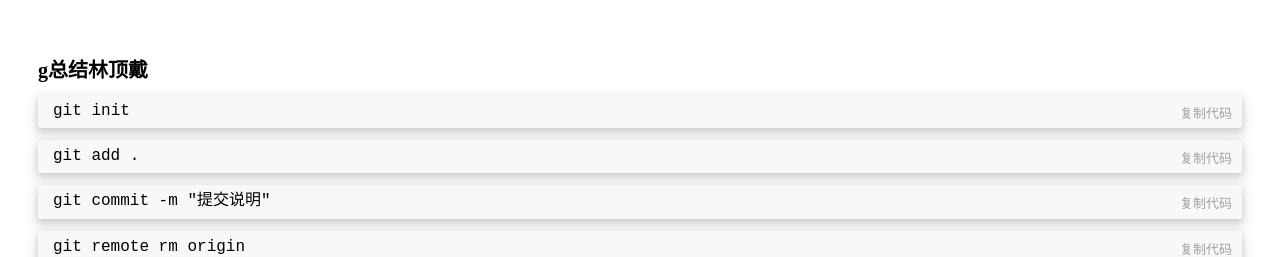
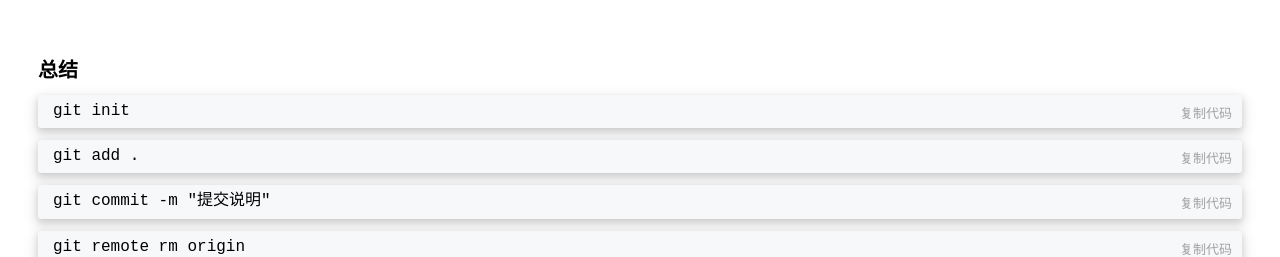
Before and after one commit to hincom/hincom.github.io, a Jekyll site: the page built from docs/git总结.md, in a window 1280 px wide and 900 px high. Shown: the top 257 px of the window. Built offline with Jekyll 4.4.1, drawn with Linux system fonts in a browser that asks for light colours; our own code applies the rules of GitHub Pages for plain Markdown files.

Commit message:
Update and rename git总结git蛊地畸朝思暮想协.md to git总结.md

````diff
--- a/docs/git总结git蛊地畸朝思暮想协.md
+++ b/docs/git总结.md
@@ -1,4 +1,4 @@
-## g总结林顶戴
+## 总结
 
 ```javascript
 git init
````
